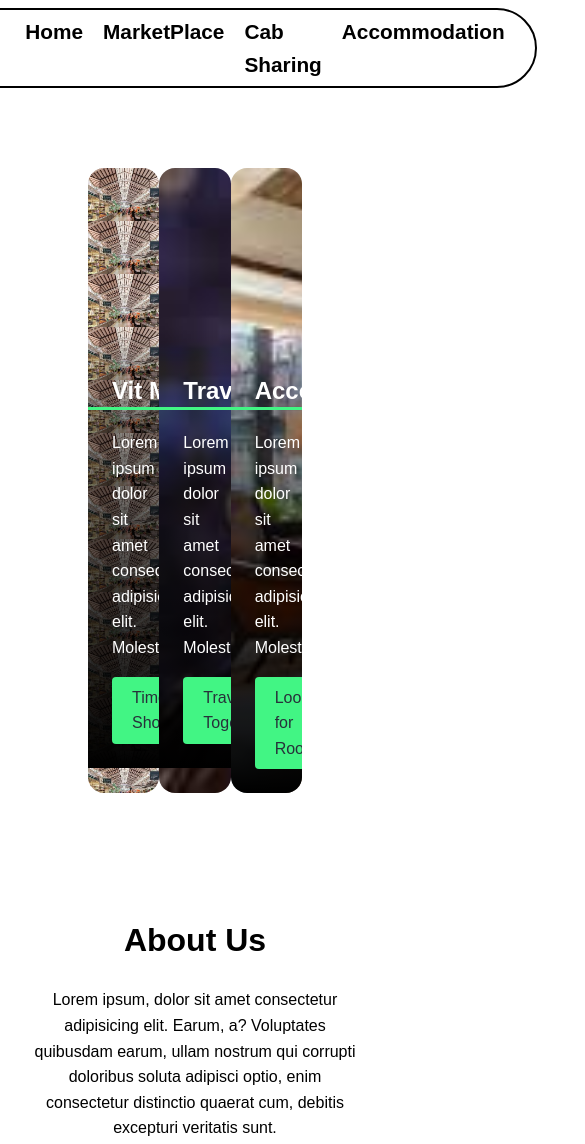
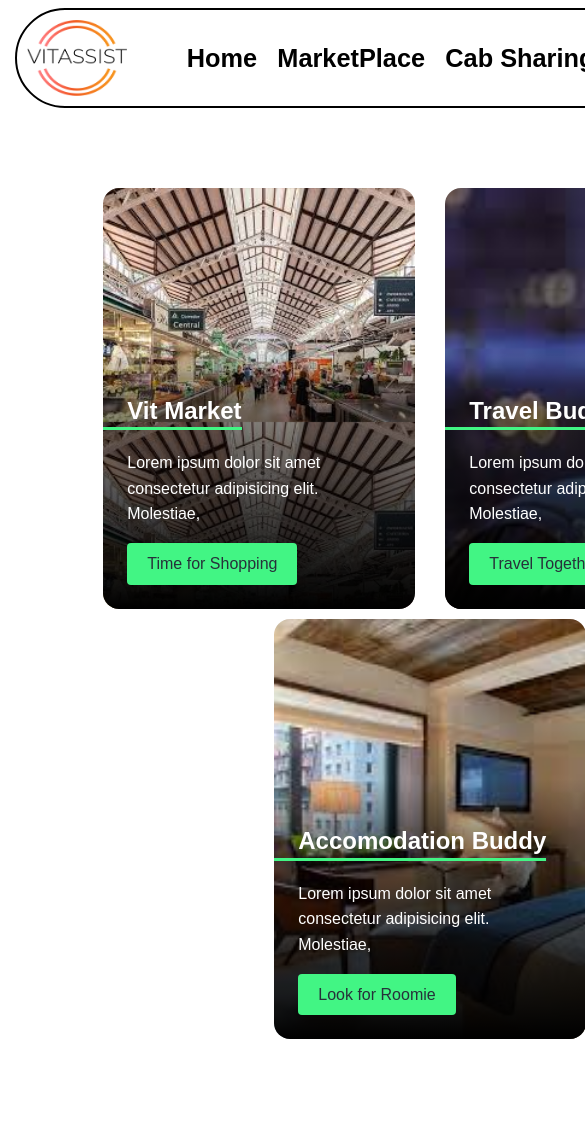
Before and after one commit to LooneY2K/vitassist, a plain HTML site: page index.html in a window 390 px wide. Shown: the top 1144 px of the page, 585 px wide, since content can reach past the window. Drawn offline with Linux system fonts and the light colour scheme.

Commit message:
Made the website more responsive

```diff
--- a/styles/accomodation.css
+++ b/styles/accomodation.css
@@ -4,8 +4,10 @@ body {
 .navbar {
   display: flex;
   max-height: 80px;
+  background-color: white;
   border: 2px solid black;
   border-radius: 50px;
+  min-height: 100px;
 }
 img {
   width: 120px;
@@ -24,8 +26,9 @@ img {
 }
 #navbar ul li a {
   display: block;
-  font-size: 1.3rem;
-  padding: 10px;
+  font-size: 3vh;
+  font-weight: bold;
+  padding: 1.2vh;
   border-radius: 20px;
   color: black;
   text-decoration: none;
--- a/styles/cab.css
+++ b/styles/cab.css
@@ -1,8 +1,10 @@
 .navbar {
   display: flex;
   max-height: 80px;
+  background-color: white;
   border: 2px solid black;
   border-radius: 50px;
+  min-height: 100px;
 }
 img {
   width: 120px;
@@ -21,15 +23,16 @@ img {
 }
 #navbar ul li a {
   display: block;
-  font-size: 1.3rem;
-  padding: 10px;
+  font-size: 3vh;
+  font-weight: bold;
+  padding: 1.2vh;
   border-radius: 20px;
   color: black;
   text-decoration: none;
 }
 #navbar ul li a:hover {
   scale: 1.2;
-} /* Style the container */
+}
 body {
   font-family: Arial, sans-serif;
 }
--- a/styles/items.css
+++ b/styles/items.css
@@ -4,8 +4,10 @@ body {
 .navbar {
   display: flex;
   max-height: 80px;
+  background-color: white;
   border: 2px solid black;
   border-radius: 50px;
+  min-height: 100px;
 }
 img {
   width: 120px;
@@ -24,8 +26,9 @@ img {
 }
 #navbar ul li a {
   display: block;
-  font-size: 1.3rem;
-  padding: 10px;
+  font-size: 3vh;
+  font-weight: bold;
+  padding: 1.2vh;
   border-radius: 20px;
   color: black;
   text-decoration: none;
--- a/styles/style.css
+++ b/styles/style.css
@@ -10,6 +10,7 @@
 }
 body {
   min-height: 100vh;
+  min-width: 100vh;
   place-items: center;
   line-height: 1.6;
   background: white;
@@ -21,6 +22,7 @@ body {
   background-color: white;
   border: 2px solid black;
   border-radius: 50px;
+  min-height: 100px;
 }
 img {
   width: 120px;
@@ -39,9 +41,9 @@ img {
 }
 #navbar ul li a {
   display: block;
-  font-size: 1.3rem;
+  font-size: 3vh;
   font-weight: bold;
-  padding: 10px;
+  padding: 1.2vh;
   border-radius: 20px;
   color: black;
   text-decoration: none;
@@ -51,6 +53,7 @@ img {
 }
 .container {
   display: flex;
+  flex-wrap: wrap;
   padding: 80px;
   justify-content: space-around;
   width: 100%;
@@ -58,7 +61,7 @@ img {
 
 .card {
   color: var(--clr-neutral-100);
-
+  margin-bottom: 10px;
   padding: 10rem 0 0;
   max-width: 35ch;
   border-radius: 1rem;
```
